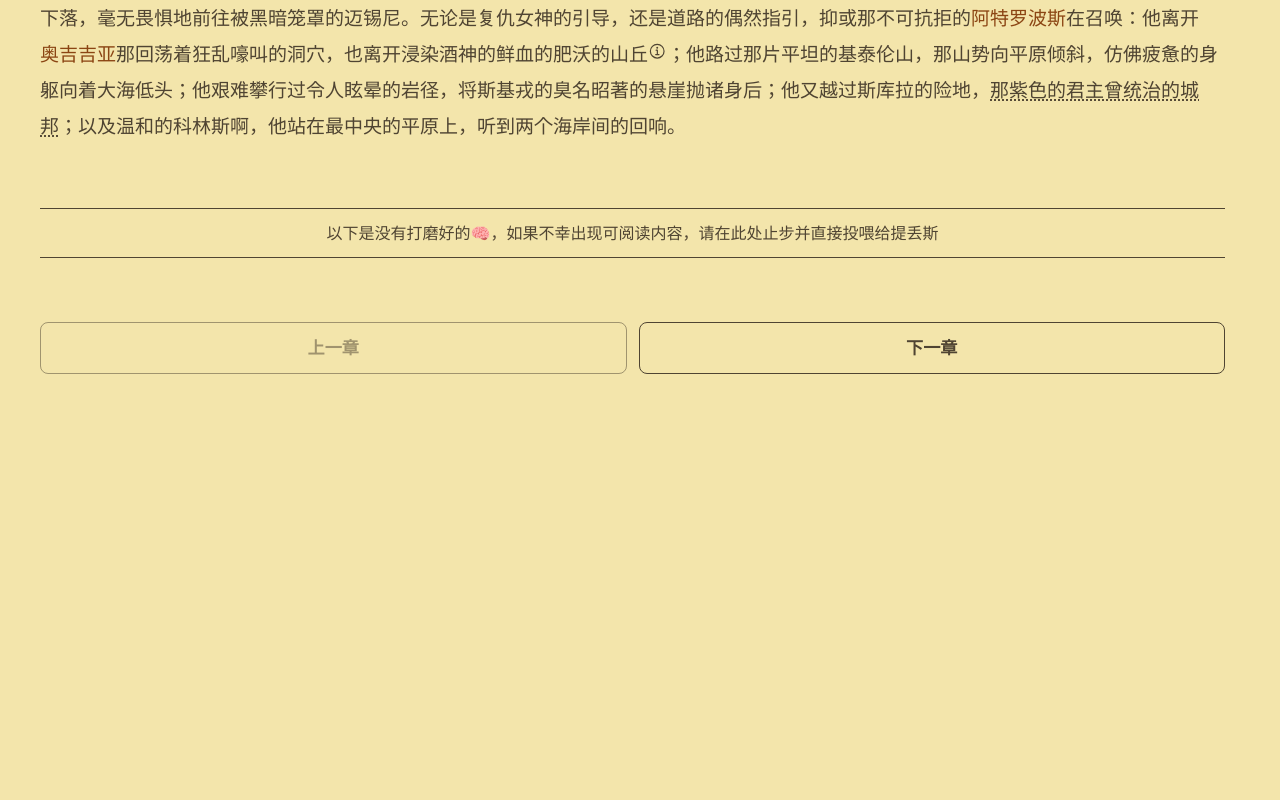
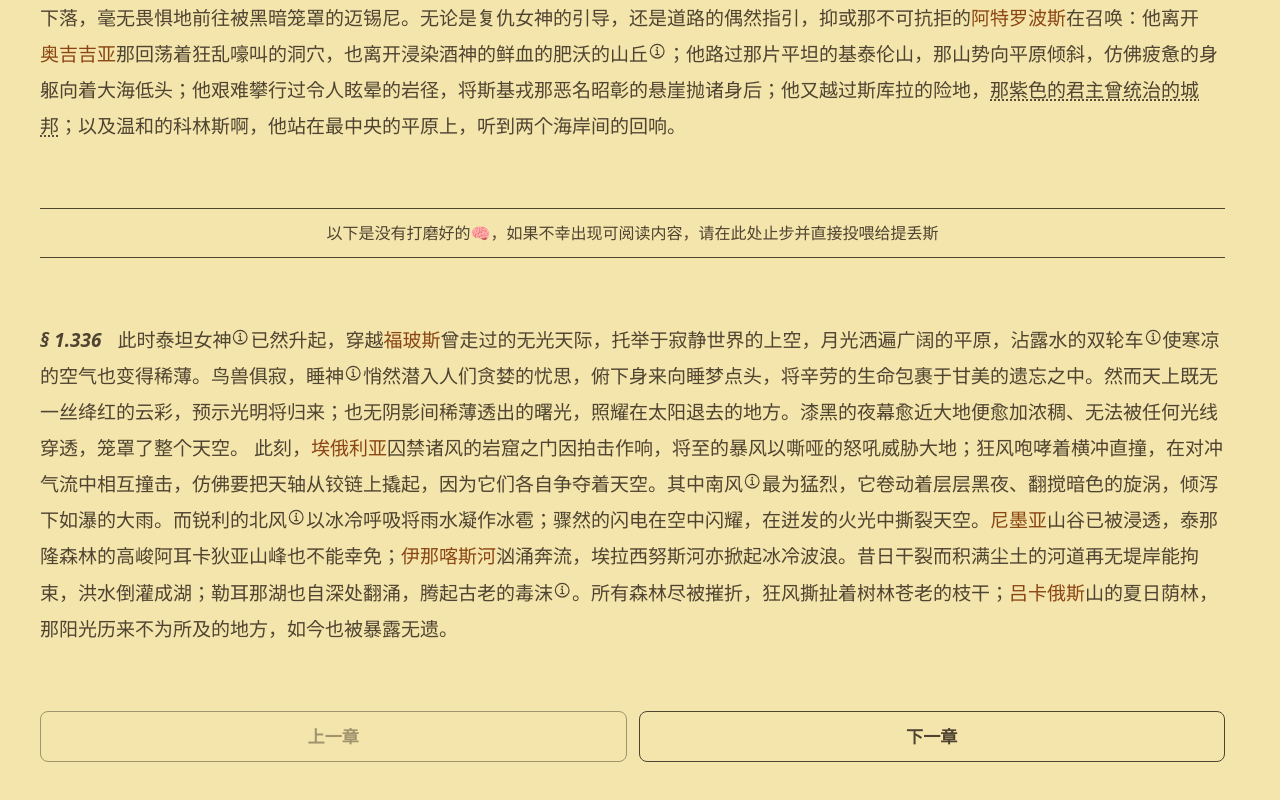
Before and after one commit to ThundeRayn/online-Reader, a React (Vite) app: page / in a window 1280 px wide. Shown: the part 5071-5871 px from the top of the page. Before the commit the page ends 5517 px from the top, so only its background shows below. Built offline with nearby package versions, Linux system fonts and the light colour scheme.

Commit message:
added 1336

```diff
--- a/src/Chapters/Chapter1.tsx
+++ b/src/Chapters/Chapter1.tsx
@@ -13,6 +13,7 @@ import Para1248 from "../Paragraphs/Para1248"
 import Para1283 from "../Paragraphs/Para1283"
 import Para1303 from "../Paragraphs/Para1303"
 import Para1312 from "../Paragraphs/Para1312"
+import Para1336 from "../Paragraphs/Para1336"
 
 
 const Chapter1 = () => {
@@ -32,7 +33,7 @@ const Chapter1 = () => {
         <Para1312/>
 
     <Processing />
-
+        <Para1336/>
         <ChapterNavigation currentChapter={1} />
     </div>
   )
--- a/src/Paragraphs/Para1312.tsx
+++ b/src/Paragraphs/Para1312.tsx
@@ -16,7 +16,7 @@ const Para1312 = () => {
         {/*<Citation></Citation>*/}
         {/*<Citation extranote="text"></Citation>*/}
 
-        与此同时，俄狄浦斯之子，那远离故乡的、漂泊的逃亡者，正偷偷流浪于奥尼亚的荒原。他在心中缅怀着那不正当获得的王位，悲怨着一年的漫长岁月在迟缓的星辰中停滞不前。他的心被日夜的牵挂所占据：倘若有一日能见到卑微的兄弟被压下王位，而自己成为底比斯与其全部权势的主人，他情愿用一生来换。他此刻哀叹流亡只是徒然消磨光阴，下一刻王族的傲气又在胸中鼓荡，幻想着兄弟已然倒下，而他自己坐上那骄傲的位置；焦躁的希望搅动着他的心神，在漫长的期待里尝尽心中所有渴望。于是他停在<Citation>伊那喀斯</Citation>的城市和达那俄的田野，看到太阳下落，毫无畏惧地前往被黑暗笼罩的迈锡尼。无论是复仇女神的引导，还是道路的偶然指引，抑或那不可抗拒的<Citation>阿特罗波斯</Citation>在召唤：他离开<Citation>奥吉吉亚</Citation>那回荡着狂乱嚎叫的洞穴，也离开浸染酒神的鲜血的肥沃的山丘<Elaboration text="酒神的鲜血指葡萄酒，这里的意思是葡萄酒浸润的山丘，表达山丘肥沃，忒拜富饶，而波吕涅刻斯被迫离开丰饶的家乡。"/>；他路过那片平坦的基泰伦山，那山势向平原倾斜，仿佛疲惫的身躯向着大海低头；他艰难攀行过令人眩晕的岩径，将斯基戎的臭名昭著的悬崖抛诸身后；他又越过斯库拉的险地，那紫色的君主曾统治的城邦；以及温和的科林斯啊，他站在最中央的平原上，听到两个海岸间的回响。
+        与此同时，俄狄浦斯之子，那远离故乡的、漂泊的逃亡者，正偷偷流浪于奥尼亚的荒原。他在心中缅怀着那不正当获得的王位，悲怨着一年的漫长岁月在迟缓的星辰中停滞不前。他的心被日夜的牵挂所占据：倘若有一日能见到卑微的兄弟被压下王位，而自己成为底比斯与其全部权势的主人，他情愿用一生来换。他此刻哀叹流亡只是徒然消磨光阴，下一刻王族的傲气又在胸中鼓荡，幻想着兄弟已然倒下，而他自己坐上那骄傲的位置；焦躁的希望搅动着他的心神，在漫长的期待里尝尽心中所有渴望。于是他停在<Citation>伊那喀斯</Citation>的城市和达那俄的田野，看到太阳下落，毫无畏惧地前往被黑暗笼罩的迈锡尼。无论是复仇女神的引导，还是道路的偶然指引，抑或那不可抗拒的<Citation>阿特罗波斯</Citation>在召唤：他离开<Citation>奥吉吉亚</Citation>那回荡着狂乱嚎叫的洞穴，也离开浸染酒神的鲜血的肥沃的山丘<Elaboration text="酒神的鲜血指葡萄酒，这里的意思是葡萄酒浸润的山丘，表达山丘肥沃，忒拜富饶，而波吕涅刻斯被迫离开丰饶的家乡。"/>；他路过那片平坦的基泰伦山，那山势向平原倾斜，仿佛疲惫的身躯向着大海低头；他艰难攀行过令人眩晕的岩径，将斯基戎那恶名昭彰的悬崖抛诸身后；他又越过斯库拉的险地，那紫色的君主曾统治的城邦；以及温和的科林斯啊，他站在最中央的平原上，听到两个海岸间的回响。
         &nbsp;
 
     </div>
--- /dev/null
+++ b/src/Paragraphs/Para1336.tsx
@@ -0,0 +1,30 @@
+import Anchor from "../components/Anchor"
+import Citation from "../components/Citation"
+import Elaboration from "../components/Elaboration"
+import Comments from "../blocks/comments/Comments"
+
+const Para1336 = () => {
+  return (
+    <Comments paragraphId="para1336">
+      <div>
+        <div className="leading-relaxed" style={{ fontSize: 'var(--reading-text-size)', lineHeight: 'var(--reading-line-height)' }}>
+        <Anchor series="§ 1.336"/>
+
+        {/*waiting to be done*/}
+        {/* <Elaboration note="note" text="text"/> */}
+        {/* <Elaboration text="text"/> */}
+        {/*<Citation></Citation>*/}
+        {/*<Citation extranote="text"></Citation>*/}
+
+        此时泰坦女神<Elaboration text="这里指代月亮女神塞勒涅(Selene)"/>已然升起，穿越<Citation>福玻斯</Citation>曾走过的无光天际，托举于寂静世界的上空，月光洒遍广阔的平原，沾露水的双轮车<Elaboration text="月车"/>使寒凉的空气也变得稀薄。鸟兽俱寂，睡神<Elaboration text="许普诺斯（Hypnos）"/>悄然潜入人们贪婪的忧思，俯下身来向睡梦点头，将辛劳的生命包裹于甘美的遗忘之中。然而天上既无一丝绛红的云彩，预示光明将归来；也无阴影间稀薄透出的曙光，照耀在太阳退去的地方。漆黑的夜幕愈近大地便愈加浓稠、无法被任何光线穿透，笼罩了整个天空。
+
+        此刻，<Citation>埃俄利亚</Citation>囚禁诸风的岩窟之门因拍击作响，将至的暴风以嘶哑的怒吼威胁大地；狂风咆哮着横冲直撞，在对冲气流中相互撞击，仿佛要把天轴从铰链上撬起，因为它们各自争夺着天空。其中南风<Elaboration text="南风神（罗马名 Auster，希腊对应 Notos）"/>最为猛烈，它卷动着层层黑夜、翻搅暗色的旋涡，倾泻下如瀑的大雨。而锐利的北风<Elaboration text="风神玻瑞阿斯（Boreas）"/>以冰冷呼吸将雨水凝作冰雹；骤然的闪电在空中闪耀，在迸发的火光中撕裂天空。<Citation extranote="这里表达影响之广，从低谷到山丘。">尼墨亚</Citation>山谷已被浸透，泰那隆森林的高峻阿耳卡狄亚山峰也不能幸免；<Citation>伊那喀斯河</Citation>汹涌奔流，埃拉西努斯河亦掀起冰冷波浪。昔日干裂而积满尘土的河道再无堤岸能拘束，洪水倒灌成湖；勒耳那湖也自深处翻涌，腾起古老的毒沫<Elaboration text="指九头蛇传说。赫拉克勒斯第二项任务就是杀死勒尔纳九头蛇，它是会不断再生头颅的毒蛇怪"/>。所有森林尽被摧折，狂风撕扯着树林苍老的枝干；<Citation>吕卡俄斯</Citation>山的夏日荫林，那阳光历来不为所及的地方，如今也被暴露无遗。
+        &nbsp;
+
+    </div>
+      </div>
+    </Comments>
+  )
+}
+
+export default Para1336
--- a/src/data/citations.json
+++ b/src/data/citations.json
@@ -57,6 +57,10 @@
     "content": "法厄同，太阳神赫利俄斯之子，为了证明血缘，他试图驾驭父亲的太阳战车，但因无法控制而导致灾难性的后果。"
 },
 "阿尔菲俄斯": {
+    "title": "Alpheus",
+    "content": "阿尔菲俄斯，希腊神话中的河神，阿尔菲欧斯河的化身。"
+},
+"福玻斯": {
     "title": "Alpheus",
     "content": "阿尔菲俄斯，希腊神话中的河神，阿尔菲欧斯河的化身。"
 },
@@ -234,9 +238,28 @@
     "title": "Mount Ida",
     "content": "克里特岛上的一座著名山峰，传说宙斯在婴儿时期被藏在这座山的山洞里，由仙女偷偷养大，躲避父亲克洛诺斯，因为他会吞掉自己的孩子"
 },
+"吕卡俄斯": {
+    "title": "Lycaeus",
+    "content": "吕卡翁山，宙斯曾在此地成长，被称为“众神的出生地之一"
+},
 "伊那喀斯":{
     "title":"Inachian",
     "content":" 指阿尔戈斯"
+},
+"埃俄利亚":{
+    "title":"Aeolia",
+    "content":"为风神埃俄洛斯（Aeolus）所辖之地"
+},
+"尼墨亚":{
+    "title":"Nemea",
+    "content":"希腊伯罗奔尼撒半岛东北部的一片山谷，属于阿尔戈利斯（Argolis）地区。"
+},
+"伊那喀斯河":{
+    "title":"Inachus",
+    "content":"河神，伊娥的父亲。阿尔戈斯重要河流之一"
+},
+"埃拉西努斯河":{
+    "title":"Erasinus",
+    "content":"同样是阿尔戈斯的重要河流之一"
 }
-
 }
```
